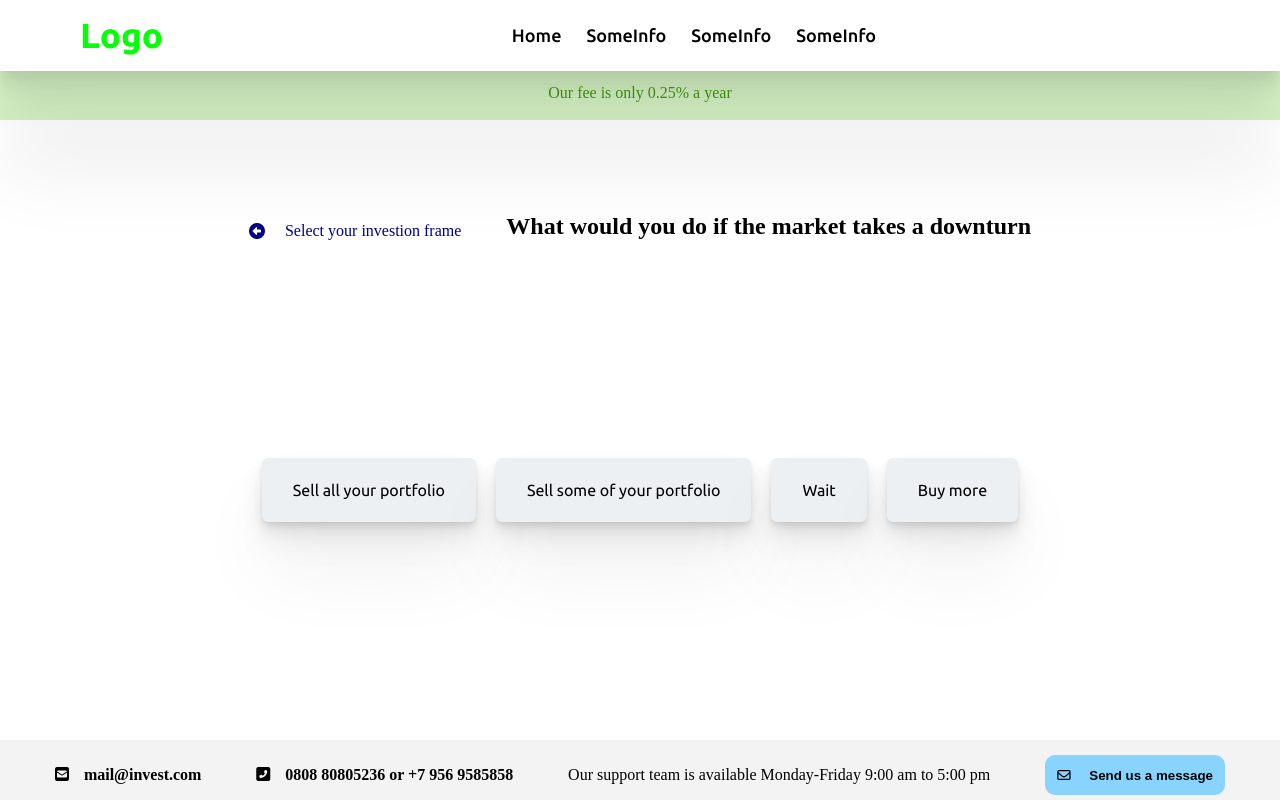
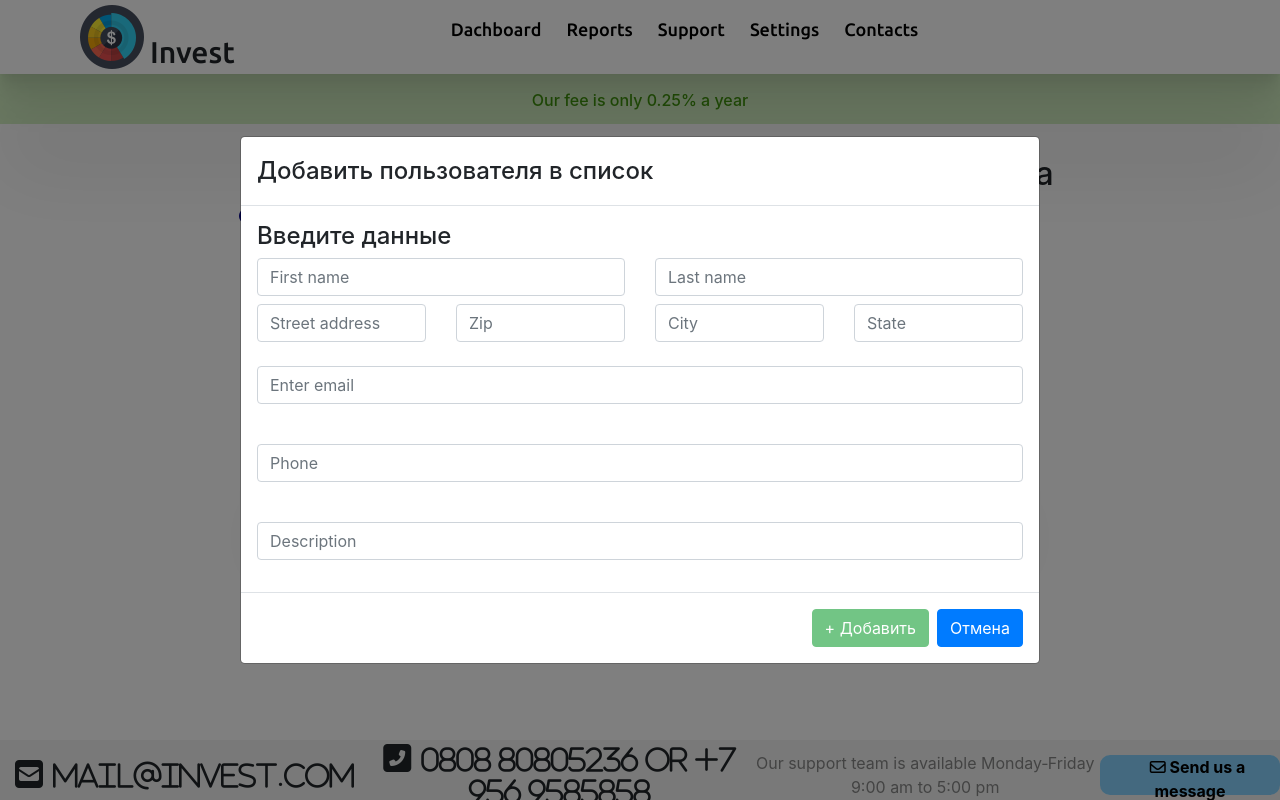
Before and after one commit to AleksandraMakhmutova/Invest_app_react, a React (Create React App) app in the folder client/: page / in a window 1280 px wide. Both pictures are taken after a click on the button "Send us a message". Shown: the top 800 px of the page. Built offline with nearby package versions, Linux system fonts and the light colour scheme; a web font is replaced by a local one.

Commit message:
create modal window for message

```diff
--- a/client/public/index.html
+++ b/client/public/index.html
@@ -24,6 +24,7 @@
       work correctly both with client-side routing and a non-root public URL.
       Learn how to configure a non-root public URL by running `npm run build`.
     -->
+
     <link
       rel="stylesheet"
       href="https://fonts.googleapis.com/css?family=Roboto:300,400,500,700&display=swap"
--- a/client/src/App.js
+++ b/client/src/App.js
@@ -5,6 +5,7 @@ import Header from "./Component/Header";
 import PageForm from "./Component/PageForm";
 import BackAndHeader from "./Component/BackAndHeader";
 import MessagePart from "./Component/MessagePart";
+import UnderContactsPart from "./Component/UnderContactsPart";
 function App() {
   return (
     <>
@@ -14,6 +15,7 @@ function App() {
         <BackAndHeader />
         <PageForm />
         <MessagePart />
+        <UnderContactsPart />
       </div>
     </>
   );
--- a/client/src/Component/Header/index.js
+++ b/client/src/Component/Header/index.js
@@ -1,20 +1,19 @@
 import React, { useEffect, useState } from "react";
-import { style } from "./style.css";
+import style from "./style.module.css";
+import { Link } from "react-scroll";
 import cn from "classnames";
-import { Link } from "react-scroll";
-import InfoLine from "../InfoLine";
 
 function Header() {
   const [navbar, setNavbar] = useState("navbar");
   const [menu, setMenu] = useState("menu");
-  const [iActive, setIActive] = useState("fas fa-bars");
+  const [isActive, setIsActive] = useState("");
+  const [sticky, setSticky] = useState("");
 
-  //скролл эффект
   const listenScrolEvent = (event) => {
     if (window.scrollY > 20) {
-      return setNavbar("navbar sticky");
+      return setSticky("sticky");
     } else {
-      return setNavbar("navbar");
+      return setSticky("");
     }
   };
 
@@ -25,47 +24,81 @@ function Header() {
 
   const handleChange = (e) => {
     if (menu === "menu") {
-      setIActive("fas fa-bars active");
+      setIsActive("active");
       setMenu("menu active");
     } else if (menu === "menu active") {
-      setIActive("fas fa-bars");
+      setIsActive("");
       setMenu("menu");
     }
   };
 
   return (
     <>
-      <nav className={navbar} style={style}>
-        <div className="max-width">
-          <div className="logo">
-            <Link to="#">Logo</Link>
+      <nav className={cn(style.navbar, sticky !== "" && style.sticky)}>
+        <div className={style.maxWidth}>
+          <div className={style.logo}>
+            <div className={style.logoImg}>
+              <div className={style.logoMargin}>
+                <Link to="#">Invest</Link>
+              </div>
+            </div>
           </div>
-          <ul className={menu} style={style}>
+
+          <ul className={cn(style.menu, isActive === "active" && style.active)}>
             <li>
-              <Link to="home" className="menu-btn" onClick={handleChange}>
-                Home
+              <Link
+                to="Dachboard"
+                className={style.menuBtn}
+                onClick={handleChange}
+              >
+                Dachboard
               </Link>
             </li>
             <li>
-              <Link to="about" className="menu-btn" onClick={handleChange}>
-                SomeInfo
+              <Link
+                to="Reports"
+                className={style.menuBtn}
+                onClick={handleChange}
+              >
+                Reports
               </Link>
             </li>
             <li>
-              <Link to="services" className="menu-btn" onClick={handleChange}>
-                SomeInfo
+              <Link
+                to="Support"
+                className={style.menuBtn}
+                onClick={handleChange}
+              >
+                Support
               </Link>
             </li>
             <li>
-              <Link to="skills" className="menu-btn" onClick={handleChange}>
-                SomeInfo
+              <Link
+                to="Settings"
+                className={style.menuBtn}
+                onClick={handleChange}
+              >
+                Settings
+              </Link>
+            </li>
+            <li>
+              <Link
+                to="contacts"
+                className={style.menuBtn}
+                onClick={handleChange}
+              >
+                Contacts
               </Link>
             </li>
           </ul>
           <ul></ul>
 
-          <div className="menu-btn" onClick={handleChange}>
-            <i className={iActive}></i>
+          <div className={style.menuBtn} onClick={handleChange}>
+            {isActive ? (
+              <i class="fas fa-times"></i>
+            ) : (
+              <i className="fas fa-bars"></i>
+            )}
           </div>
         </div>
       </nav>
--- a/client/src/Component/Header/style.css
+++ b/client/src/Component/Header/style.module.css
@@ -1,4 +1,4 @@
-.max-width {
+.maxWidth {
   max-width: 1300px;
   padding: 0 80px;
   margin: auto;
@@ -9,7 +9,7 @@
   position: fixed;
   width: 100%;
   z-index: 999;
-  padding: 15px 0;
+  padding: 5px 0;
   font-family: "Ubuntu", sans-serif;
   transition: all 0.3s ease;
   box-shadow: 0 2.8px 2.2px rgba(0, 0, 0, 0.02),
@@ -19,21 +19,31 @@
   background-color: #fff;
 }
 .navbar.sticky {
-  padding: 13px 0;
+  padding: 4px 0;
   background: #a0a0a0c5;
 }
-.navbar .max-width {
+.navbar .maxWidth {
   display: flex;
   align-items: center;
   justify-content: space-between;
 }
-.navbar .logo a {
-  color: rgb(6, 255, 6);
-  font-size: 35px;
-  font-weight: 600;
+
+.logoImg {
+  width: 64px;
+  height: 64px;
+  background-image: url("./icon.png");
+}
+.logoMargin {
+  padding-top: 25px;
+  padding-left: 5px;
 }
 .navbar .logo a {
-  color: rgb(6, 255, 6);
+  font-size: 30px;
+  font-weight: 450;
+  padding-left: 65px;
+}
+.navbar .logo a {
+  color: rgb(51, 51, 51);
   transition: all 0.3s ease;
 }
 .navbar.sticky .logo a {
@@ -59,7 +69,7 @@
 }
 
 /* menu btn styling */
-.menu-btn {
+.menuBtn {
   color: rgb(0, 0, 0);
   font-size: 23px;
   cursor: pointer;
@@ -95,7 +105,7 @@
 
 /* responsive media query start */
 @media (max-width: 1300px) {
-  .home .max-width {
+  .maxWidth {
     margin-left: 0px;
   }
 }
@@ -104,16 +114,16 @@
 }
 
 @media (max-width: 991px) {
-  .max-width {
+  .maxWidth {
     padding: 0 50px;
   }
 }
 @media (max-width: 947px) {
-  .menu-btn {
+  .menuBtn {
     display: block;
     z-index: 999;
   }
-  .menu-btn i.active:before {
+  .menuBtn i.active:before {
     content: "\f00d";
   }
   .navbar .menu {
@@ -140,18 +150,14 @@
     color: rgb(180, 180, 180);
   }
 
-  .home .home-content a {
-    font-size: 23px;
-    padding: 10px 30px;
-  }
-  .max-width {
+  .maxWidth {
     max-width: 930px;
   }
 }
 
 @media (max-width: 690px) {
-  .max-width {
-    padding: 0 23px;
+  .maxWidth {
+    padding: 0 15px;
   }
 }
 
--- a/client/src/Component/InfoLine/style.module.css
+++ b/client/src/Component/InfoLine/style.module.css
@@ -1,5 +1,5 @@
 .infoLine {
-  margin-top: 70px;
+  margin-top: 74px;
   width: 100%;
   height: 50px;
   text-align: center;
--- /dev/null
+++ b/client/src/Component/MessagePart/MeaasageModal/index.js
@@ -0,0 +1,194 @@
+import { useState } from "react";
+import { Button, Col, Form, Modal, Row } from "react-bootstrap";
+import "bootstrap/dist/css/bootstrap.min.css";
+
+export default function MeaasageModal(props) {
+  const [statusBtn, setStatusBtn] = useState(true);
+
+  const [inputs, setInputs] = useState({
+    firstName: "",
+    lastName: "",
+    email: "",
+    phone: "",
+    description: "",
+  });
+
+  const [address, setAddress] = useState({
+    streetAddress: "",
+    city: "",
+    state: "",
+    zip: "",
+  });
+
+  const { firstName, lastName, email, phone, description } = inputs;
+  const { streetAddress, city, state, zip } = address;
+
+  const handleChange = ({ target: { name, value } }) => {
+    setInputs({
+      ...inputs,
+      [name]: value,
+    });
+    setAddress({
+      ...address,
+      [name]: value,
+    });
+    if (
+      firstName &&
+      lastName &&
+      email &&
+      phone &&
+      streetAddress &&
+      city &&
+      state &&
+      zip &&
+      description
+    ) {
+      setStatusBtn(false);
+    }
+  };
+
+  const handleSubmit = () => {
+    props.addNewUser(
+      firstName,
+      lastName,
+      email,
+      phone,
+      streetAddress,
+      city,
+      state,
+      zip,
+      description
+    );
+    setInputs({
+      firstName: "",
+      lastName: "",
+      email: "",
+      phone: "",
+      description: "",
+    });
+    setAddress({
+      streetAddress: "",
+      city: "",
+      state: "",
+      zip: "",
+    });
+    props.onHide();
+    setStatusBtn(true);
+  };
+
+  return (
+    <>
+      <Modal
+        {...props}
+        size="lg"
+        aria-labelledby="contained-modal-title-vcenter"
+        centered
+      >
+        <Modal.Header>
+          <Modal.Title id="contained-modal-title-vcenter">
+            Добавить пользователя в список
+          </Modal.Title>
+        </Modal.Header>
+        <Modal.Body>
+          <h4>Введите данные</h4>
+          <Form>
+            <Row>
+              <Col>
+                <Form.Control
+                  placeholder="First name"
+                  onChange={handleChange}
+                  name="firstName"
+                  value={firstName}
+                />
+              </Col>
+              <Col>
+                <Form.Control
+                  placeholder="Last name"
+                  onChange={handleChange}
+                  name="lastName"
+                  value={lastName}
+                />
+              </Col>
+            </Row>
+            <Row className="mt-2">
+              <Col>
+                <Form.Control
+                  placeholder="Street address"
+                  onChange={handleChange}
+                  name="streetAddress"
+                  value={streetAddress}
+                />
+              </Col>
+              <Col>
+                <Form.Control
+                  placeholder="Zip"
+                  onChange={handleChange}
+                  name="zip"
+                  value={zip}
+                />
+              </Col>
+              <Col>
+                <Form.Control
+                  placeholder="City"
+                  onChange={handleChange}
+                  name="city"
+                  value={city}
+                />
+              </Col>
+              <Col>
+                <Form.Control
+                  placeholder="State"
+                  onChange={handleChange}
+                  name="state"
+                  value={state}
+                />
+              </Col>
+            </Row>
+            <Form.Group controlId="formGroupEmail">
+              <Form.Label></Form.Label>
+              <Form.Control
+                type="email"
+                name="email"
+                placeholder="Enter email"
+                onChange={handleChange}
+                value={email}
+              />
+            </Form.Group>
+            <Form.Group controlId="formGroupPassword">
+              <Form.Label></Form.Label>
+              <Form.Control
+                type="text"
+                placeholder="Phone"
+                name="phone"
+                onChange={handleChange}
+                value={phone}
+              />
+            </Form.Group>
+            <Form.Group controlId="formGroupPassword">
+              <Form.Label></Form.Label>
+              <Form.Control
+                type="text"
+                placeholder="Description"
+                name="description"
+                onChange={handleChange}
+                value={description}
+              />
+            </Form.Group>
+          </Form>
+        </Modal.Body>
+        <Modal.Footer>
+          {statusBtn ? (
+            <Button variant="success" disabled>
+              + Добавить
+            </Button>
+          ) : (
+            <Button variant="success" onClick={handleSubmit}>
+              + Добавить
+            </Button>
+          )}{" "}
+          <Button onClick={props.onHide}>Отмена</Button>
+        </Modal.Footer>
+      </Modal>
+    </>
+  );
+}
--- a/client/src/Component/MessagePart/index.js
+++ b/client/src/Component/MessagePart/index.js
@@ -1,33 +1,42 @@
-import React from "react";
+import React, { useState } from "react";
+import MeaasageModal from "./MeaasageModal";
 import style from "./style.module.css";
 export default function MessagePart() {
+  const [modalShow, setModalShow] = useState(false);
+
   return (
+    <>
       <div className={style.messagePart}>
         <div className={style.inConteiner}>
           <div>
-          <i className="fas fa-envelope-square"></i>
-        </div>
-        <div>
-          <h4>mail@invest.com</h4>
+            <i className="fas fa-envelope-square fa-2x">
+              <small>mail@invest.com</small>
+            </i>
           </div>
         </div>
         <div className={style.inConteiner}>
           <div>
-          <i className="fas fa-phone-square-alt"></i>
-        </div>
-        <div>
-          <h4>0808 80805236 or +7 956 9585858</h4>
+            <i className="fas fa-phone-square-alt fa-2x">
+              <small>0808 80805236 or +7 956 9585858</small>
+            </i>
           </div>
         </div>
-      <div className={style.inConteiner}>
+        <div className={style.inConteiner} id={style.text}>
           Our support team is available Monday‑Friday 9:00 am to 5:00 pm
         </div>
 
         <div className={style.button}>
-        <button className={style.glowOnHover} type="button">
+          <button
+            className={style.glowOnHover}
+            type="button"
+            onClick={() => setModalShow(true)}
+          >
             <i class="far fa-envelope"></i> Send us a message
           </button>
         </div>
       </div>
+
+      <MeaasageModal show={modalShow} onHide={() => setModalShow(false)} />
+    </>
   );
 }
--- a/client/src/Component/MessagePart/style.module.css
+++ b/client/src/Component/MessagePart/style.module.css
@@ -10,6 +10,15 @@
     0 6.7px 5.3px rgba(0, 0, 0, 0.028), 0 12.5px 10px rgba(0, 0, 0, 0.035),
     0 22.3px 17.9px rgba(0, 0, 0, 0.042), 0 41.8px 33.4px rgba(0, 0, 0, 0.05),
     0 100px 80px rgba(0, 0, 0, 0.07);
+  box-sizing: border-box;
+}
+
+small {
+  margin-left: 10px;
+}
+
+#text {
+  color: rgb(134, 134, 134);
 }
 
 .inConteiner {
@@ -20,7 +29,8 @@
 }
 
 i {
-  margin-right: 15px;
+  margin-right: 0px;
+  margin-left: 15px;
 }
 
 .button {
@@ -111,3 +121,45 @@ i {
     background-position: 0 0;
   }
 }
+/* responsive media query start */
+@media (max-width: 1300px) {
+}
+
+@media (max-width: 1104px) {
+}
+
+@media (max-width: 991px) {
+}
+@media (max-width: 947px) {
+}
+
+@media (max-width: 690px) {
+  .messagePart {
+    display: flex;
+    flex-direction: column;
+    height: 40vh;
+  }
+  i {
+    margin: 0;
+  }
+
+  .button {
+    margin-top: 5px;
+  }
+}
+
+@media (max-width: 500px) {
+  .messagePart {
+    display: flex;
+    flex-direction: column;
+    box-sizing: border-box;
+    padding-top: 50px;
+  }
+
+  i {
+    margin: 0;
+  }
+  .button {
+    margin-top: 5px;
+  }
+}
--- a/client/src/Component/PageForm/ItemQuestion/style.module.css
+++ b/client/src/Component/PageForm/ItemQuestion/style.module.css
@@ -15,7 +15,37 @@
 
 .question:hover {
   margin-bottom: 5px;
-  border: 1px solid rgb(128, 182, 75);
+  /* border: 1px solid rgb(128, 182, 75); */
   font-weight: bold;
   color: blue;
+  box-shadow: 0 1.9px 4px rgba(0, 0, 0, 0.14), 0 5.3px 11px rgba(0, 0, 0, 0.182),
+    0 12.7px 26.5px rgba(0, 0, 0, 0.204), 0 42px 88px rgba(0, 0, 0, 0.22);
 }
+
+/* responsive media query start */
+@media (max-width: 1300px) {
+}
+
+@media (max-width: 1104px) {
+}
+
+@media (max-width: 991px) {
+}
+@media (max-width: 947px) {
+}
+
+@media (max-width: 690px) {
+  .question {
+    padding: 0;
+    width: 220px;
+    height: 100px;
+  }
+}
+
+@media (max-width: 500px) {
+  .question {
+    padding: 0;
+    width: 220px;
+    height: 100px;
+  }
+}
--- a/client/src/Component/PageForm/style.module.css
+++ b/client/src/Component/PageForm/style.module.css
@@ -24,6 +24,7 @@
   .questions {
     display: flex;
     flex-direction: column;
+    margin-bottom: 40px;
   }
 }
 
@@ -31,5 +32,6 @@
   .questions {
     display: flex;
     flex-direction: column;
+    margin-bottom: 40px;
   }
 }
--- /dev/null
+++ b/client/src/Component/UnderContactsPart/index.js
@@ -0,0 +1,16 @@
+import React from "react";
+import style from "./style.module.css";
+export default function UnderContactsPart() {
+  return (
+    <div className={style.conteiner}>
+      <p>
+        Lorem ipsum dolor sit amet consectetur adipisicing elit. Excepturi,
+        eligendi et. Illo eius sequi officiis soluta laudantium aperiam tenetur
+        ratione iste voluptatum molestias ab illum eos fugiat sunt quo commodi
+        perspiciatis mollitia, facere repudiandae minus animi inventore corrupti
+        accusamus nesciunt! Quod voluptatem ut illum eaque sunt aliquid, odit
+        quasi nihil?
+      </p>
+    </div>
+  );
+}
--- /dev/null
+++ b/client/src/Component/UnderContactsPart/style.module.css
@@ -0,0 +1,7 @@
+.conteiner p {
+  margin-top: 40px;
+  margin-bottom: 40px;
+  text-align: center;
+  padding-left: 17.7%;
+  padding-right: 17.7%;
+}
```
Also changed, not shown: client/src/Component/Header/icon.png (added). Lines whose indentation alone changed are shown as unchanged.
